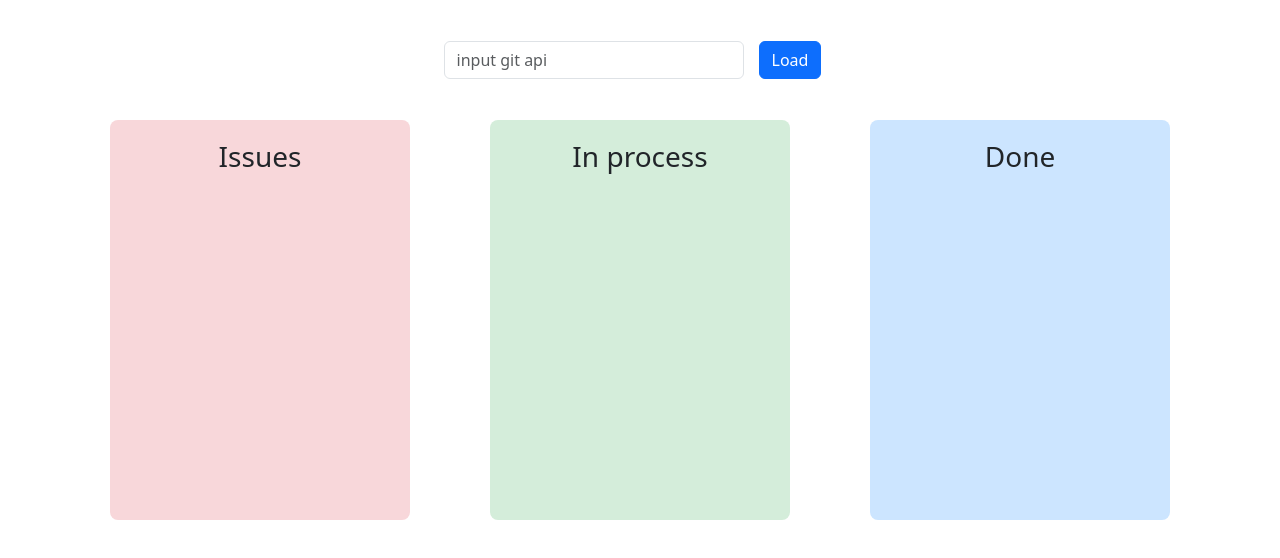
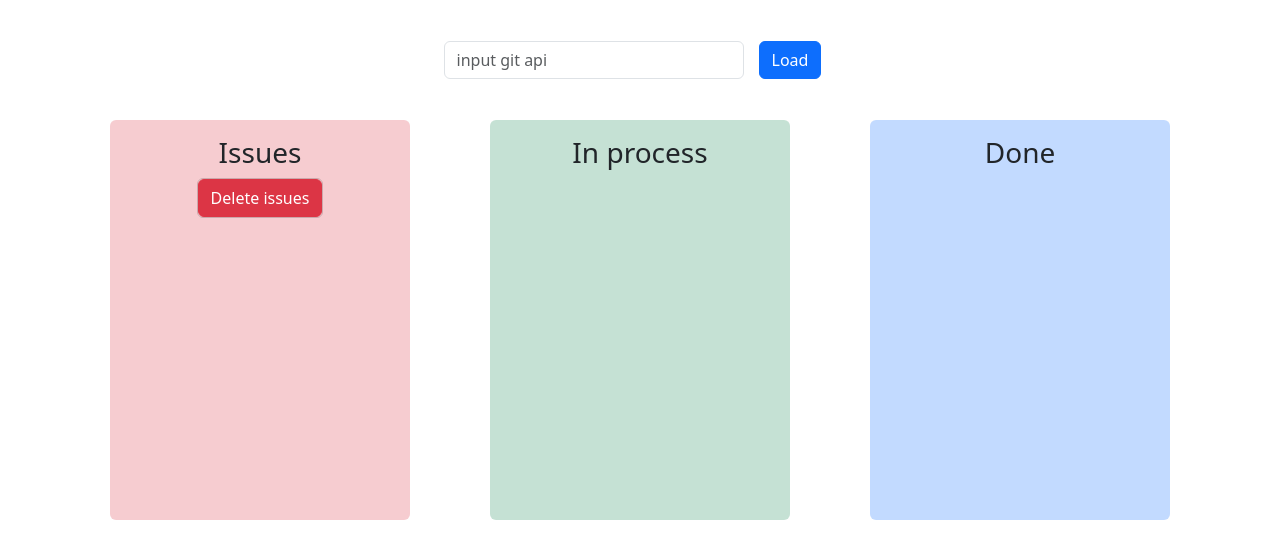
Before and after one commit to yermakov11/GitTask-To-Do-with-the-Git-API, a React (Vite) app: page / in a window 1280 px wide. Shown: the top 558 px of the page. Built offline with nearby package versions, Linux system fonts and the light colour scheme.

Commit message:
Rewrote the code

```diff
--- /dev/null
+++ b/src/api/apiGitTask.ts
@@ -0,0 +1,18 @@
+import axios from "axios";
+
+export interface GitTask{
+    id: number;
+    title: string;
+    body: string;
+}
+
+export async function getDataGitTask(url_git:string): Promise<GitTask[]>{
+    const URL=url_git;
+    try {
+        const response = await axios.get(URL);
+        return response.data;
+    } catch (error) {
+        console.log(error);
+        throw error;
+    }
+}
--- a/src/components/ColumnIssues.tsx
+++ b/src/components/ColumnIssues.tsx
@@ -1,88 +1,36 @@
-import { Container, Row, Col, Button } from "react-bootstrap";
-import { Issue } from "./InputApi";
 import { useState } from "react";
-import { useDispatch,useSelector } from "react-redux";
-import { moveItem } from "../features/slices/issuesSlice";
-
+import { Container, Row, Col } from "react-bootstrap";
+import { GitTask } from "../api/apiGitTask";
+import Issue from "./Issue";
 
 interface ColumnIssuesProps {
-  issues: Issue[];
+  dataIssue: GitTask[];
 }
 
-export default function ColumnIssues({ issues }: ColumnIssuesProps) {
-  const [deleteIssue, setDeleteIssue] = useState<Issue[]>(issues);
-  const dispatch=useDispatch();
-  // const issuesList = useSelector((state) => state.issues);
-
-  const handleDeleteIssue = () => {
-    setDeleteIssue([]);
+export default function ColumnIssues({ dataIssue }: ColumnIssuesProps) {
+  const [deleteDataIssue, setDeleteDataIssue] = useState<GitTask[]>(dataIssue);
+  const deleteIssue = () => {
+    setDeleteDataIssue([]);
   };
-
   return (
     <Container>
       <Row className="justify-content-around align-items-center">
-        <Col
-          sm={4}
-          style={{
-            textAlign: "center",
-            width: "300px",
-            height: "400px",
-            backgroundColor: "#f8d7da",
-            padding: "20px",
-            borderRadius: "8px",
-            overflow: "auto",
-          }}
+        <Col sm={4}
+          className="d-flex flex-column align-items-center bg-danger bg-opacity-25 p-3 rounded overflow-auto"
+          style={{ textAlign:'center',height: "400px",width:'300px'}}
         >
           <h3>Issues</h3>
-          {issues.length > 0 && (
-            <ul>
-              {issues.map((issue, index) => (
-                <div
-                  className="list_issue"
-                  key={index}
-                  style={{
-                    listStyle: "none",
-                    margin: "15px",
-                    border: "1px solid #ccc",
-                    padding: "10px",
-                    borderRadius: "8px",
-                  }}
-                >
-                  <li key={`title-${index}`} style={{ color: "darkgoldenrod" }}>
-                    {issue.title}
-                  </li>
-                  <li key={`body-${index}`} style={{ color: "black" }}>
-                    {issue.body}
-                  </li>
-                </div>
-              ))}
-              <Button onClick={handleDeleteIssue}>Delete issues</Button>
-            </ul>
-          )}
+          <Issue issues={dataIssue} deleteIssue={deleteIssue}/>
         </Col>
-        <Col
-          sm={4}
-          style={{
-            textAlign: "center",
-            width: "300px",
-            height: "400px",
-            backgroundColor: "#d4edda",
-            padding: "20px",
-            borderRadius: "8px",
-          }}
+        <Col sm={4}
+          className="d-flex flex-column align-items-center bg-success bg-opacity-25 p-3 rounded"
+          style={{ textAlign:'center',height: "400px",width:'300px'}}
         >
           <h3>In process</h3>
         </Col>
-        <Col
-          sm={4}
-          style={{
-            textAlign: "center",
-            width: "300px",
-            height: "400px",
-            backgroundColor: "#cce5ff",
-            padding: "20px",
-            borderRadius: "8px",
-          }}
+        <Col sm={4}
+          className="d-flex flex-column align-items-center bg-primary bg-opacity-25 p-3 rounded"
+          style={{ textAlign:'center',height: "400px",width:'300px'}}
         >
           <h3>Done</h3>
         </Col>
--- a/src/components/InputApi.tsx
+++ b/src/components/InputApi.tsx
@@ -1,17 +1,13 @@
 import { Container, Form, Button } from "react-bootstrap";
-import { useState, useEffect } from "react";
-import axios from "axios";
-import ColumnIssues from "./ColumnIssues";
+import { useState } from "react";
+import { getDataGitTask, GitTask } from "../api/apiGitTask";
 
- export interface Issue {
-  number: string | number;
-  title: string;
-  body: string;
+interface InputApiProps {
+  setDataIssue: React.Dispatch<React.SetStateAction<GitTask[]>>;
 }
 
-export default function InputApi() {
+export default function InputApi({ setDataIssue }: InputApiProps) {
   const [inputApi, setInputApi] = useState<string>("");
-  const [responseData, setResponseData] = useState<Issue[]>([]);
   const [error, setError] = useState<string>("");
 
   const handleInputChange = (event: React.ChangeEvent<HTMLInputElement>) => {
@@ -20,30 +16,26 @@ export default function InputApi() {
   };
   const handleSubmit = async (event: React.MouseEvent<HTMLButtonElement>) => {
     event.preventDefault();
-    await fetchData();
+    await fetchGitTask();
   };
-  const fetchData = async () => {
+
+  const fetchGitTask = async () => {
     try {
-      const response = await axios.get<Issue[]>(inputApi);
-      setResponseData(response.data);
-      console.log(response.data);
+      const data = await getDataGitTask(inputApi);
+      setDataIssue(data);
+      console.log(data);
     } catch (error) {
       setError("Error fetching data. Please check the URL and try again.");
     }
   };
-  // useEffect(() => {
-  //   console.log(fetchData());
-  // }, []);
 
   if (error) {
     return <div>{error}</div>;
   }
+
   return (
     <>
-      <Container
-        className="d-flex justify-content-center align-items-center"
-        style={{ height: "15vh" }}
-        >
+      <Container className="d-flex justify-content-center align-items-center" style={{ height: "15vh" }}>
         <Form.Control
           type="email"
           onChange={handleInputChange}
@@ -55,7 +47,6 @@ export default function InputApi() {
           Load
         </Button>
       </Container>
-      <ColumnIssues issues={[...responseData]}/>
     </>
   );
 }
--- /dev/null
+++ b/src/components/Issue.tsx
@@ -0,0 +1,31 @@
+import { Card, Button } from "react-bootstrap";
+
+interface PropsIssue {
+  id: number;
+  title: string;
+  body: string;
+}
+
+interface DataIssue {
+  issues: PropsIssue[];
+  deleteIssue: () => void;
+}
+
+export default function Issue({ issues,deleteIssue }: DataIssue) {
+
+  const handleDeleteIssue =() => {
+        deleteIssue();
+  }
+
+  return (
+    <Card style={{ backgroundColor: "transparent" }}>
+      {issues.map((item) => (
+          <Card.Body key={item.id} style={{ border: "black 1px solid" }}>
+            <Card.Title>{item.title}</Card.Title>
+            <Card.Text>{item.body}</Card.Text>
+          </Card.Body>
+      ))}
+        <Button variant="danger" onClick={handleDeleteIssue}>Delete issues</Button>
+    </Card>
+  );
+}
--- a/src/features/slices/issuesSlice.ts
+++ b/src/features/slices/issuesSlice.ts
@@ -1,18 +1,16 @@
 import { createSlice, PayloadAction } from '@reduxjs/toolkit';
-import { Issue } from "../../components/InputApi";
 
-const initialState: Issue[] = [];
 const slice = createSlice({
   name: 'moveItem',
-  initialState,
+  initialState:[],
   reducers: {
     moveItem: (state, action: PayloadAction<{ number: string | number; title: string; body: string }>) => {
-      const { number, title, body } = action.payload;
-      const index = state.findIndex(issue => issue.number === number);
-      if(index !== -1) {
-        state[index].title = title;
-        state[index].body = body;
-      }
+      // const { number, title, body } = action.payload;
+      // const index = state.findIndex(issue => issue.number === number);
+      // if(index !== -1) {
+      //   state[index].title = title;
+      //   state[index].body = body;
+      // }
     },
   },
 });
--- a/src/pages/HomePage.tsx
+++ b/src/pages/HomePage.tsx
@@ -1,9 +1,13 @@
-import InputApi from "../components/InputApi"
-import ColumnIssues from "../components/ColumnIssues"
+import { useState } from "react";
+import InputApi from "../components/InputApi";
+import ColumnIssues from "../components/ColumnIssues";
+import { GitTask } from "../api/apiGitTask";
 export default function HomePage() {
+  const [dataApi, setDataApi] = useState<GitTask[]>([]);
   return (
     <div>
-      <InputApi/>
+      <InputApi setDataIssue={setDataApi}/>
+      <ColumnIssues dataIssue={dataApi}/>
     </div>
-  )
+  );
 }
```
